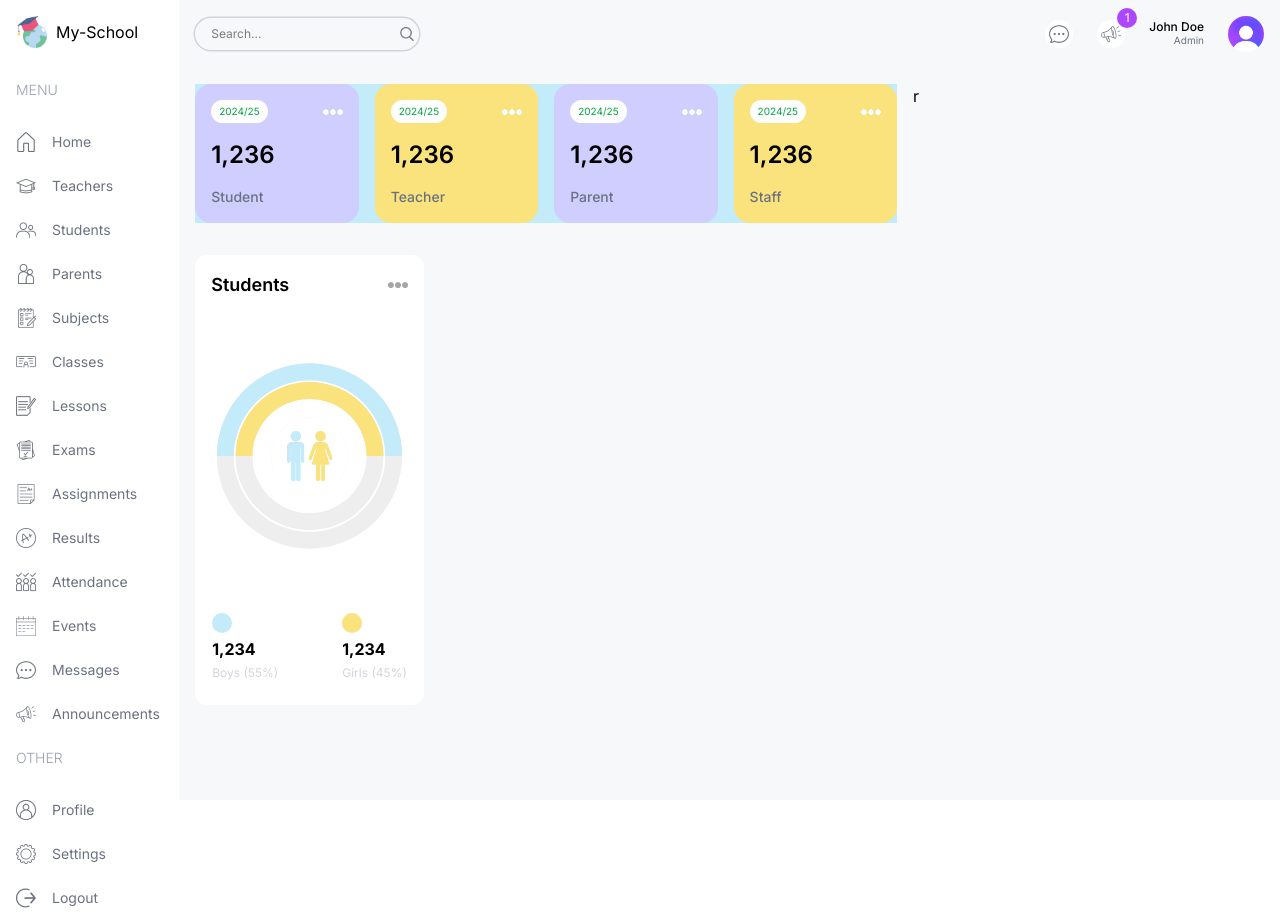
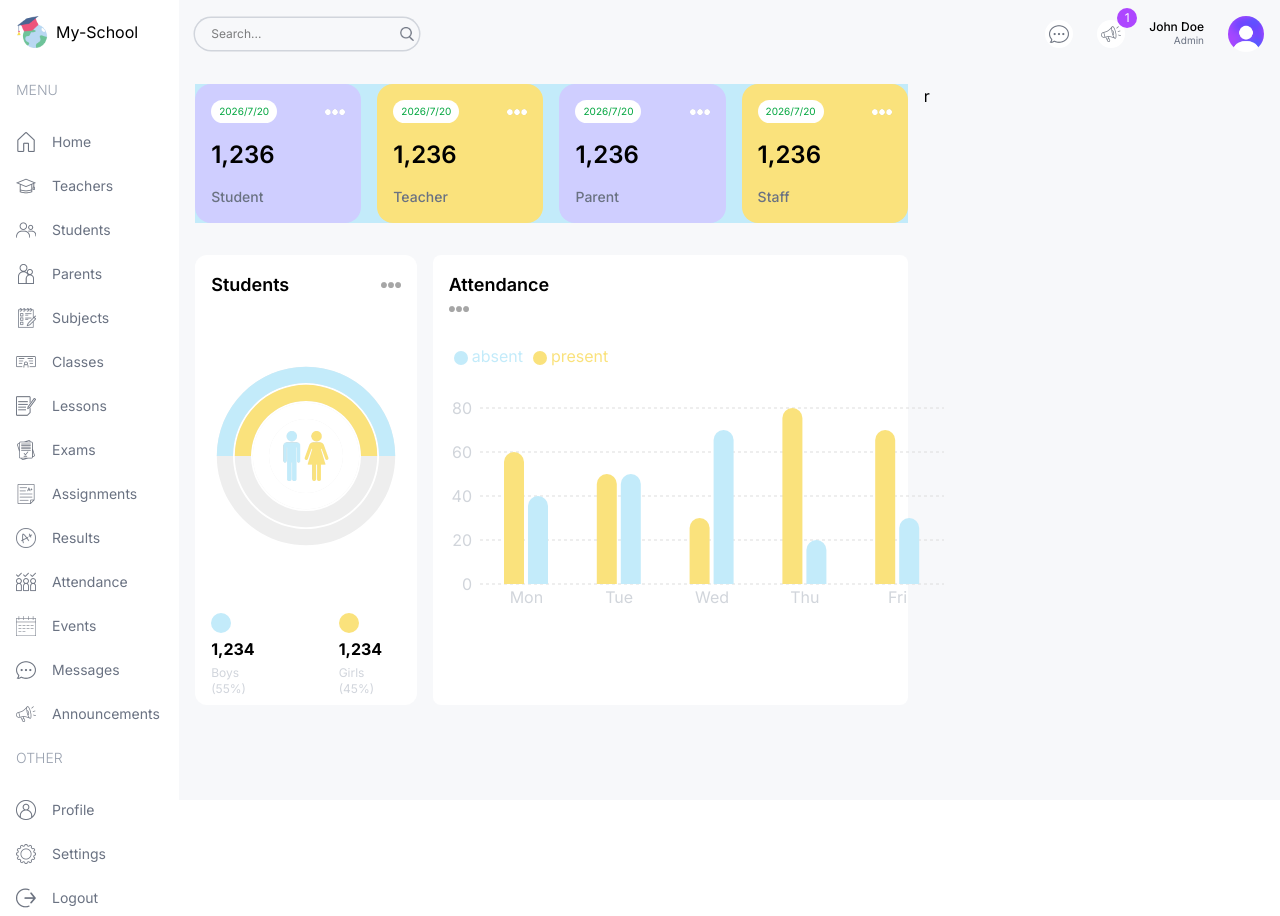
Before and after one commit to akram-hany-front-end/NEXT-school, a Next.js app: page /admin in a window 1280 px wide. Built offline with nearby package versions, Linux system fonts and the light colour scheme.

Commit message:
attendanceChart added

```diff
--- a/src/app/(dashboard)/admin/page.tsx
+++ b/src/app/(dashboard)/admin/page.tsx
@@ -1,5 +1,6 @@
 import CountChart from "@/components/CountChart";
 import UserCard from "@/components/UserCard";
+import AttendanceChart from "@/components/AttendanceChart";
 
 const AdminPage = () => {
   return (
@@ -20,10 +21,14 @@
           <CountChart />
           </div>
           {/* ATTRNDANCE CHARTS */}
-          <div className="w-full lg:w-2/3 h-[450px]"></div>
+          <div className="w-full lg:w-2/3 h-[450px]">
+          <AttendanceChart />
+          </div>
         </div>
         {/* BOTTOM CHART */}
-        <div className=""></div>
+        <div className="w-full h-[500px]">
+
+        </div>
       </div>
       {/* RIGHT */}
       <div className="w-full lg:w-1/3">r</div>
--- /dev/null
+++ b/src/components/AttendanceChart.tsx
@@ -0,0 +1,71 @@
+"use client";
+import Image from "next/image";
+import { BarChart, Bar, XAxis, YAxis, CartesianGrid, Legend, Tooltip } from "recharts";
+
+const data = [
+  {
+    name: "Mon",
+    present: 60,
+    absent: 40,
+  },
+  {
+    name: "Tue",
+    present: 50,
+    absent: 50,
+  },
+  {
+    name: "Wed",
+    present: 30,
+    absent: 70,
+  },
+  {
+    name: "Thu",
+    present: 80,
+    absent: 20,
+  },
+  {
+    name: "Fri",
+    present: 70,
+    absent: 30,
+  },
+];
+
+const AttendanceChart = () => {
+  return (
+    <div className="bg-white rounded-lg p-4 h-full">
+      <h1 className="text-lg font-semibold">Attendance</h1>
+      <Image src="/moreDark.png" alt="icon" width={20} height={20} />
+      <BarChart
+        style={{
+          aspectRatio: 1.618,
+        }}
+        width={500}
+        height={300}
+        responsive
+        data={data}
+        barSize={20}
+      >
+        <CartesianGrid strokeDasharray="3 3" vertical={false} stroke="#ddd"/>
+        <XAxis dataKey="name"  axisLine={false} tick={{fill:"#d1d5db"}} tickLine={false}/>
+        <YAxis width="auto" axisLine={false} tick={{fill:"#d1d5db"}} tickLine={false}/>
+        <Tooltip contentStyle={{borderRadius:"10px", borderColor:"lightgray"}}/>
+        <Legend align="left" verticalAlign="top"  wrapperStyle={{paddingTop:"20px",paddingBottom:"40px"}}/>
+        <Bar
+          dataKey="present"
+          fill="#FAE27C"
+          radius={[10, 10, 0, 0]}
+          legendType="circle"
+        />
+        <Bar
+          dataKey="absent"
+          fill="#C3EBFA"
+          radius={[10, 10, 0, 0]}
+                    legendType="circle"
+
+        />
+      </BarChart>
+    </div>
+  );
+};
+
+export default AttendanceChart;
--- a/src/components/CountChart.tsx
+++ b/src/components/CountChart.tsx
@@ -28,7 +28,7 @@
       {/* TITLE */}
       <div className="flex justify-between items-center">
         <h1 className="text-lg font-semibold">Students</h1>
-        <Image src="/moreDark.png" alt="image" width={20} height={20} />
+        <Image src="/moreDark.png" alt="icon" width={20} height={20} />
       </div>
       {/* CHART */}
       <div className="relative w-full h-[75%] ">
--- /dev/null
+++ b/src/components/FinanceChart.jsx
@@ -0,0 +1,11 @@
+"use client";
+
+
+const FinanceChart = () => {
+  return (
+  <div className="">FinanceChart</div>
+
+  )
+};
+
+export default FinanceChart;
--- a/src/components/UserCard.tsx
+++ b/src/components/UserCard.tsx
@@ -5,9 +5,9 @@
     <div className="rounded-2xl odd:bg-akram-purple even:bg-akram-yellow p-4 flex-1 min-w-[130px]">
       <div className="flex  justify-between items-center">
         <span className="text-[10px] bg-white px-2 py-1 rounded-full text-green-600">
-          2024/25
+          2026/7/20
         </span>
-        <Image src="/more.png" width={20} height={20} alt="" />
+        <Image src="/more.png" width={20} height={20} alt=""  className="cursor-pointer"/>
       </div>
       <h1 className="text-2xl font-semibold my-4">1,236</h1>
       <h2 className="capitalize text-sm font-medium text-gray-500">{type}</h2>
```
